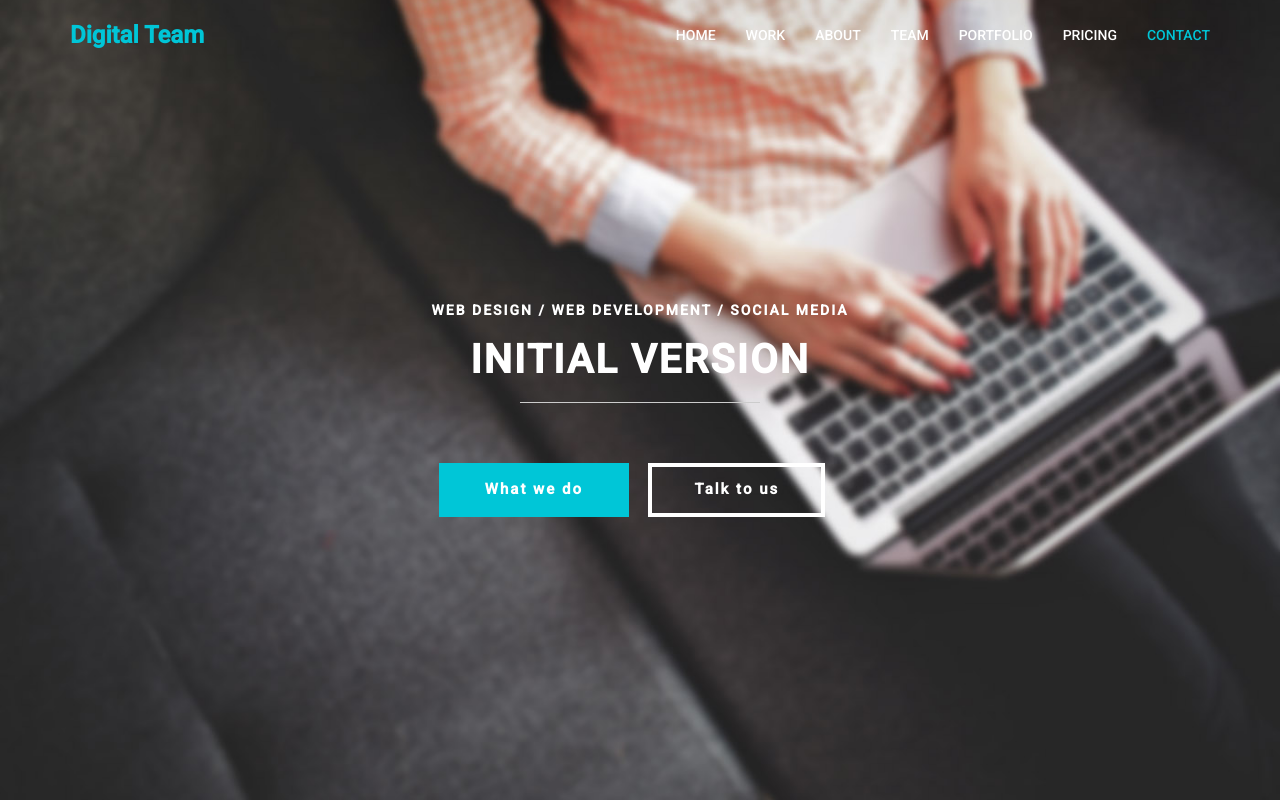
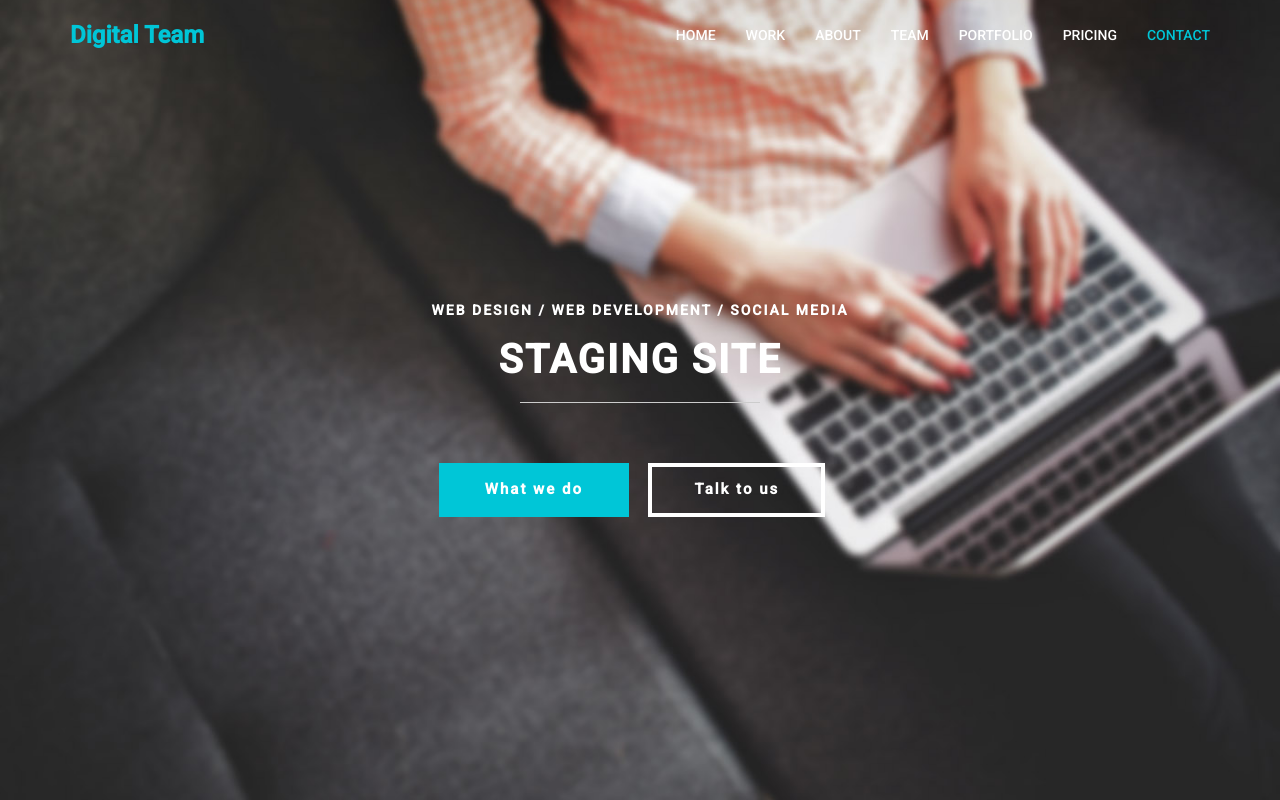
Before and after one commit to RahulSaketham/asg-ansible, a plain HTML site: page index.html in a window 1280 px wide. Shown: the top 800 px of the page. Drawn offline with Linux system fonts and the light colour scheme.

Commit message:
STAGING VERSION

```diff
--- a/index.html
+++ b/index.html
@@ -74,7 +74,7 @@ http://www.tooplate.com/view/2075-digital-team
 		<div class="row">
 			<div class="col-md-12 col-sm-12">
 				<h3>WEB DESIGN / WEB DEVELOPMENT / SOCIAL MEDIA</h3>
-				<h1>INITIAL VERSION</h1>
+				<h1>STAGING SITE</h1>
 				<hr>
 				<a href="#work" class="smoothScroll btn btn-danger">What we do</a>
 				<a href="#contact" class="smoothScroll btn btn-default">Talk to us</a>
```
